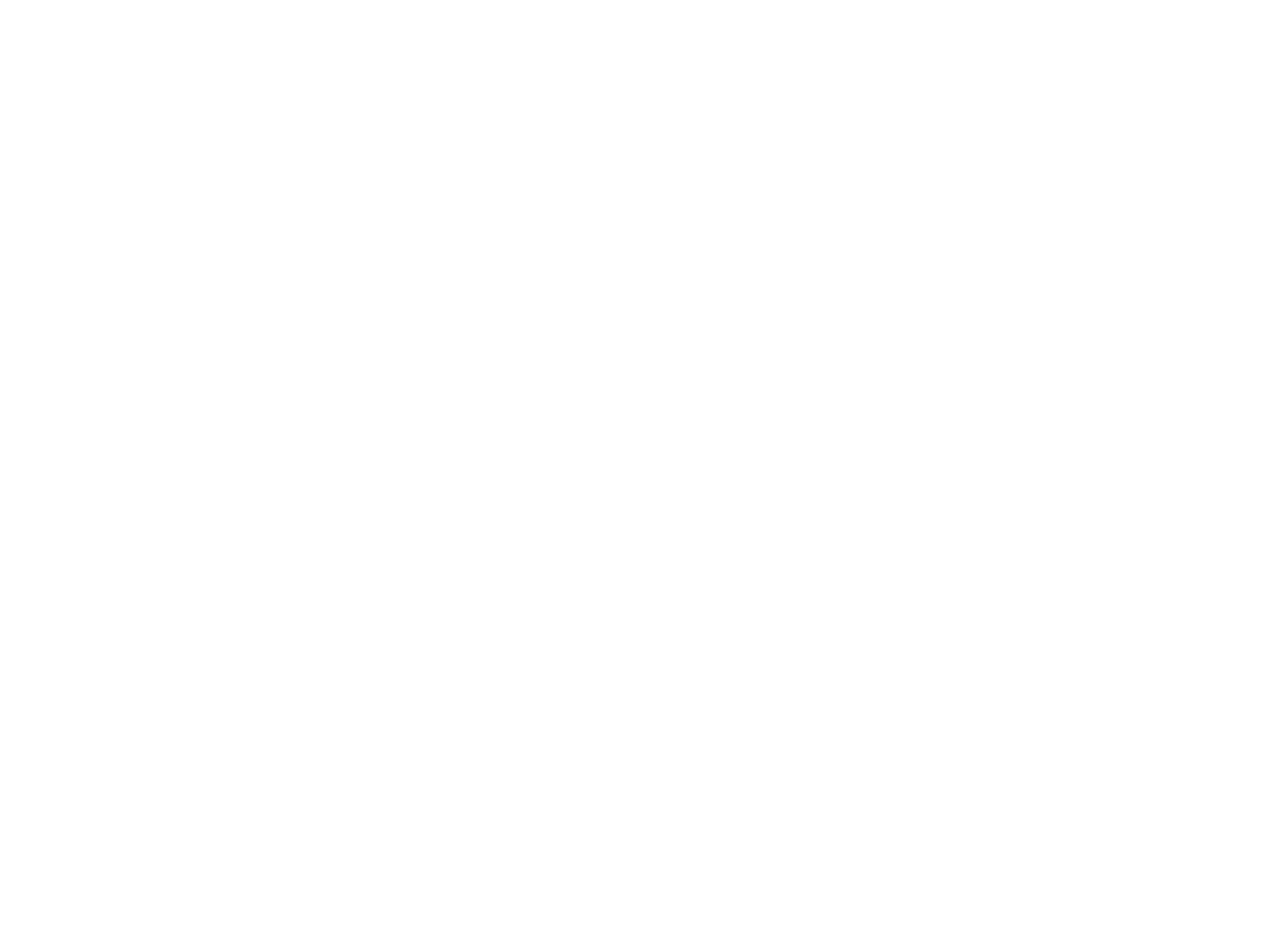
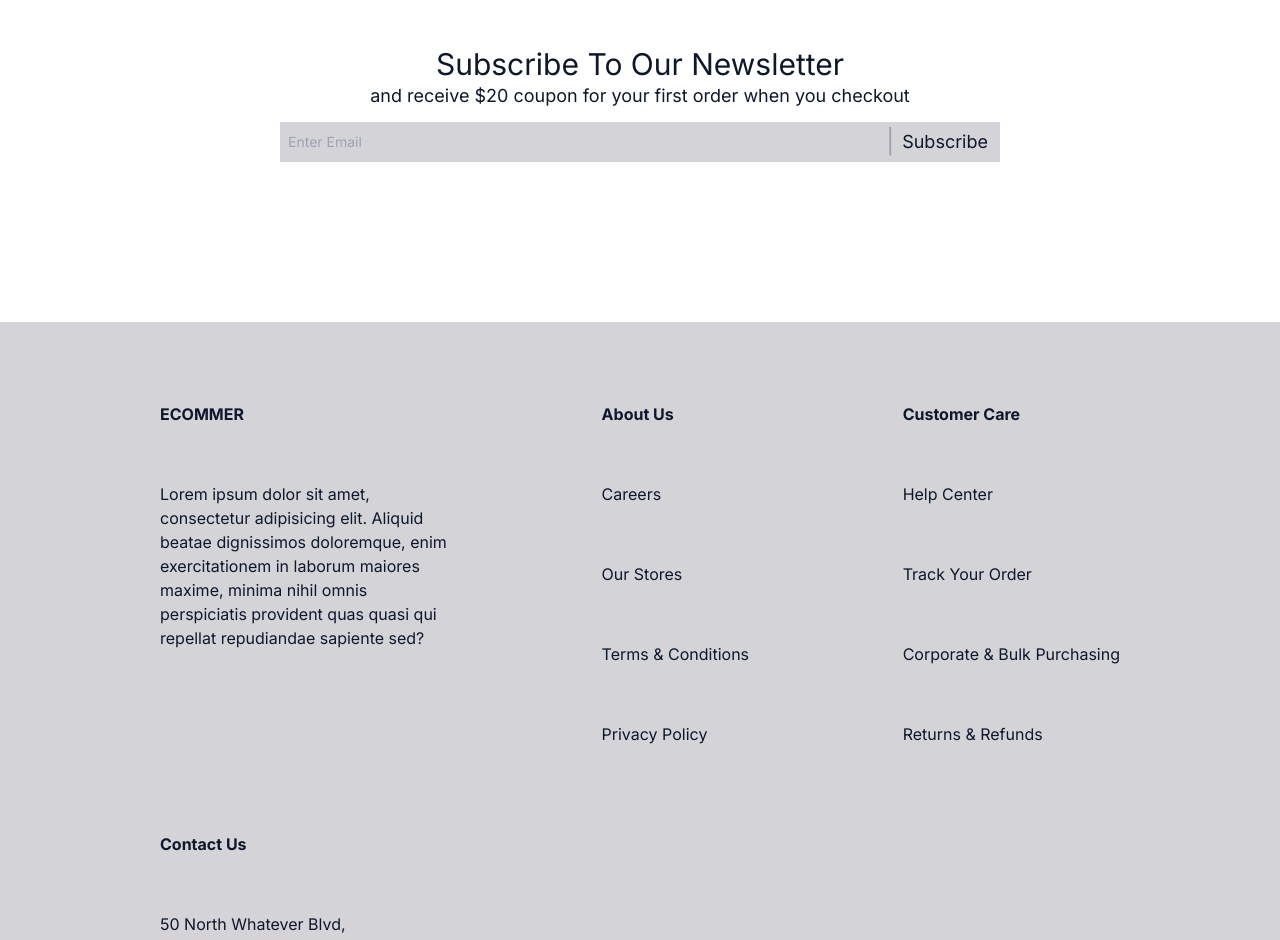
Before and after one commit to george-garcia/ecommerce-client, a Next.js app: page / in a window 1280 px wide. Shown: the part 1100-2040 px from the top of the page. Before the commit the page ends 1126 px from the top, so only its background shows below. Built offline with nearby package versions, Linux system fonts and the light colour scheme; no server answers.

Commit message:
many updates
many changes

```diff
--- /dev/null
+++ b/src/Globals/Footer.jsx
@@ -0,0 +1,42 @@
+export default function Footer() {
+  return (
+    <div className={"mt-20 py-20 bg-zinc-300"}>
+      <div
+        className={"my-0 mx-auto w-3/4 flex justify-between flex-wrap "}
+        style={{ rowGap: "30px", columnGap: "clamp(20px, 30px, 40px" }}
+      >
+        <div style={{ width: "clamp(20%, 30%, 40%" }}>
+          <h4 className={"font-bold mb-14"}>ECOMMER</h4>
+          <p>
+            Lorem ipsum dolor sit amet, consectetur adipisicing elit. Aliquid
+            beatae dignissimos doloremque, enim exercitationem in laborum
+            maiores maxime, minima nihil omnis perspiciatis provident quas quasi
+            qui repellat repudiandae sapiente sed?
+          </p>
+        </div>
+        <div>
+          <h4 className={"font-bold mb-14"}>About Us</h4>
+          <h4 className={"mb-14"}>Careers</h4>
+          <h4 className={"mb-14"}>Our Stores</h4>
+          <h4 className={"mb-14"}>Terms & Conditions</h4>
+          <h4 className={"mb-14"}>Privacy Policy</h4>
+        </div>
+        <div>
+          <h4 className={"font-bold mb-14"}>Customer Care</h4>
+          <h4 className={"mb-14"}>Help Center</h4>
+          <h4 className={"mb-14"}>Track Your Order</h4>
+          <h4 className={"mb-14"}>Corporate & Bulk Purchasing</h4>
+          <h4 className={"mb-14"}>Returns & Refunds</h4>
+        </div>
+        <div style={{ width: "clamp(20%, 25%, 30%" }}>
+          <h4 className={"font-bold mb-14"}>Contact Us</h4>
+          <h4 className={"mb-14"}>
+            50 North Whatever Blvd, Washington, DC 10501
+          </h4>
+          <h4 className={"mb-14"}>Email: Something@gmail.com</h4>
+          <h4 className={"mb-14"}>(222)333-4444</h4>
+        </div>
+      </div>
+    </div>
+  );
+}
--- a/src/app/home/ShoppingList.jsx
+++ b/src/app/home/ShoppingList.jsx
@@ -47,7 +47,7 @@ export default function ShoppingList() {
       <h3 className="text-center">
         Our Featured <b>Products</b>
       </h3>
-      <div className={"flex justify-center"}>
+      <div className={"text-center"}>
         <Tabs.Root className={""} defaultValue={"ALL"}>
           <Tabs.List
             aria-label="products tabs"
@@ -66,33 +66,62 @@ export default function ShoppingList() {
               );
             })}
           </Tabs.List>
-          <div
-            className={"mx-auto my-0 grid justify-around"}
+          <div>
+            <Tabs.Content
+              value="ALL"
+              forceMount={true}
+              className={"justify-around grid"}
               style={{
                 gridTemplateColumns: "repeat(auto-fill, 300px)",
                 rowGap: "20px",
                 columnGap: "1.33%",
               }}
             >
-            <Tabs.Content value="ALL" forceMount={true}>
               {value === "all" &&
                 items.map((item) => (
                   <Item item={item} key={`${item.name}-${item.id}`} />
                 ))}
             </Tabs.Content>
-            <Tabs.Content value="NEW ARRIVALS" forceMount={true}>
+            <Tabs.Content
+              value="NEW ARRIVALS"
+              forceMount={true}
+              className={"justify-around grid"}
+              style={{
+                gridTemplateColumns: "repeat(auto-fill, 300px)",
+                rowGap: "20px",
+                columnGap: "1.33%",
+              }}
+            >
               {value === "newArrivals" &&
                 newArrivalsItems.map((item) => (
                   <Item item={item} key={`${item.name}-${item.id}`} />
                 ))}
             </Tabs.Content>
-            <Tabs.Content value="BEST SELLERS" forceMount={true}>
+            <Tabs.Content
+              value="BEST SELLERS"
+              forceMount={true}
+              className={"justify-around grid"}
+              style={{
+                gridTemplateColumns: "repeat(auto-fill, 300px)",
+                rowGap: "20px",
+                columnGap: "1.33%",
+              }}
+            >
               {value === "bestSellers" &&
                 bestSellersItems.map((item) => (
                   <Item item={item} key={`${item.name}-${item.id}`} />
                 ))}
             </Tabs.Content>
-            <Tabs.Content value="TOP RATED" forceMount={true}>
+            <Tabs.Content
+              value="TOP RATED"
+              forceMount={true}
+              className={"justify-around grid"}
+              style={{
+                gridTemplateColumns: "repeat(auto-fill, 300px)",
+                rowGap: "20px",
+                columnGap: "1.33%",
+              }}
+            >
               {value === "topRated" &&
                 topRatedItems.map((item) => (
                   <Item item={item} key={`${item.name}-${item.id}`} />
--- /dev/null
+++ b/src/app/home/Subscribe.jsx
@@ -0,0 +1,28 @@
+import { useState } from "react";
+
+export default function Subscribe() {
+  const [email, setEmail] = useState("");
+  return (
+    <div className={" w-3/4 my-40 mx-auto text-center"}>
+      <h3 className={"text-3xl"}>Subscribe To Our Newsletter</h3>
+      <p className={"text-lg"}>
+        and receive $20 coupon for your first order when you checkout
+      </p>
+      <div
+        className={
+          "py-1 px-1 my-3 mx-auto flex items-center w-3/4 bg-zinc-300 text-sm"
+        }
+      >
+        <input
+          type="text"
+          placeholder={"Enter Email"}
+          className={"pl-1 flex-grow bg-zinc-300 focus:outline-none"}
+        />
+        <div className={"text-zinc-400 text-2xl"}>|</div>
+        <div className={"text-lg px-2 cursor-pointer"}>
+          <h6>Subscribe</h6>
+        </div>
+      </div>
+    </div>
+  );
+}
--- a/src/app/item/[itemId]/page.jsx
+++ b/src/app/item/[itemId]/page.jsx
@@ -1,15 +1,52 @@
-export default async function itemId({params}){
+"use client";
+import { useState, useEffect } from "react";
+import { useDispatch } from "react-redux";
+import { useRouter } from "next/navigation";
+import { addToCart, decreaseCount, increaseCount } from "@/state";
+import { MdAdd, MdRemove } from "react-icons/md";
+import Item from "@/components/Item";
 
-    // const {itemId} = params;
+export default async function itemId({ params }) {
+  const dispatch = useDispatch();
+  const { itemId } = params;
+  const [value, setValue] = useState("description");
+  const [count, setCount] = useState(1);
+  const [item, setItem] = useState(null);
+  const [items, setItems] = useState([]);
 
-    function test(){
-        console.log(params);
-    }
-    test();
-    return(
-        <div>
-            itemId
-            {test()}
-        </div>
+  const handleChange = (event, newValue) => {
+    setValue(newValue);
+  };
+
+  async function getItem() {
+    const item = await fetch(
+      `http://localhost:1337/api/items/${itemId}?populate=image`,
+      { method: "GET" }
     );
+    const itemJson = await item.json();
+    setItem(itemJson.data);
+  }
+
+  async function getItems() {
+    const items = await fetch(
+      "http://localhost:1337/api/items?populate=image",
+      { method: "GET" }
+    );
+    const itemsJson = await items.json();
+    setItems(itemsJson.data);
+  }
+
+  useEffect(() => {
+    getItem();
+    getItems();
+  }, [itemId]);
+
+  return (
+    <div className={" w-3/4 my-20 mx-auto"}>
+      <div className="flex flex-wrap gap-10">
+        {/*IMAGES*/}
+        <div className="flex"></div>
+      </div>
+    </div>
+  );
 }
--- a/src/app/layout.js
+++ b/src/app/layout.js
@@ -1,24 +1,26 @@
-import './globals.css'
-import { Inter } from 'next/font/google'
+import "./globals.css";
+import { Inter } from "next/font/google";
 import Navbar from "@/Globals/Navbar";
-import {Providers} from "@/state/provider";
+import { Providers } from "@/state/provider";
+import Footer from "@/Globals/Footer";
 
-const inter = Inter({ subsets: ['latin'] })
+const inter = Inter({ subsets: ["latin"] });
 
 export const metadata = {
-  title: 'Create Next App',
-  description: 'Generated by create next app',
-}
+  title: "Create Next App",
+  description: "Generated by create next app",
+};
 
 export default function RootLayout({ children }) {
   return (
     <html lang="en">
       <body className={inter.className}>
-      <Providers>
-      <Navbar/>
-      {children}
-      </Providers>
+        <Providers>
+          <Navbar />
+          {children}
+          <Footer />
+        </Providers>
       </body>
     </html>
-  )
+  );
 }
--- a/src/app/page.js
+++ b/src/app/page.js
@@ -3,11 +3,13 @@ import { Provider } from "react-redux";
 import { configureStore } from "@reduxjs/toolkit";
 import MainCarousel from "@/app/home/MainCarousel";
 import ShoppingList from "@/app/home/ShoppingList";
+import Subscribe from "@/app/home/Subscribe";
 export default function Home() {
   return (
     <main className="text-6xl">
       <MainCarousel />
       <ShoppingList />
+      <Subscribe />
     </main>
   );
 }
--- a/src/components/Item.jsx
+++ b/src/components/Item.jsx
@@ -3,9 +3,7 @@ import { useState } from "react";
 import { useDispatch } from "react-redux";
 import { useRouter } from "next/navigation";
 import { addToCart, decreaseCount, increaseCount } from "@/state";
-import Image from "next/image";
 import { MdAdd, MdRemove } from "react-icons/md";
-import img from "@/assets/toa-heftiba-dti56waifB4-unsplash.jpeg";
 
 export default function Item({ item, width }) {
   const router = useRouter();
@@ -33,20 +31,13 @@ export default function Item({ item, width }) {
         onMouseOver={() => setIsHovered(true)}
         onMouseOut={() => setIsHovered(false)}
       >
-        {/*<Image*/}
-        {/*  className={"cursor-pointer"}*/}
-        {/*  src={`http://localhost:1337/uploads/medium_andreea_chidu_FPV_2_Fb_N_Ho_E_unsplash_d0086891e1.jpeg`}*/}
-        {/*  // src={`http://localhost:1337${url}`}*/}
-        {/*  width={300}*/}
-        {/*  height={400}*/}
-        {/*  alt={item.name}*/}
-        {/*  onClick={() => router.push(`/item/${item.id}`)}*/}
-        {/*/>*/}
         <img
+          className={"cursor-pointer"}
           src={`http://localhost:1337${url}`}
           width={300}
           height={400}
-          alt=""
+          alt={item.name}
+          onClick={() => router.push(`/item/${item.id}`)}
         />
         {/*{`${category}-${price}-${name}-${url}`}*/}
         <div
@@ -60,13 +51,13 @@ export default function Item({ item, width }) {
           }}
         >
           <div className="flex justify-between text-lg">
-            <div className="flex items-center bg-red-500 rounded">
+            <div className="flex items-center bg-white rounded gap-1 py-1 px-2 border-solid border-zinc-800 border-2 ">
               <MdRemove onClick={() => setCount(Math.max(count - 1, 1))} />
               <h3>{count}</h3>
               <MdAdd onClick={() => setCount(count + 1)} />
             </div>
             <button
-              className={"bg-white"}
+              className={"bg-zinc-600 text-zinc-100 py-1 px-2 rounded"}
               onClick={() => {
                 dispatch(addToCart({ item: { ...item, count } }));
               }}
```
Lines whose indentation alone changed are shown as unchanged.
